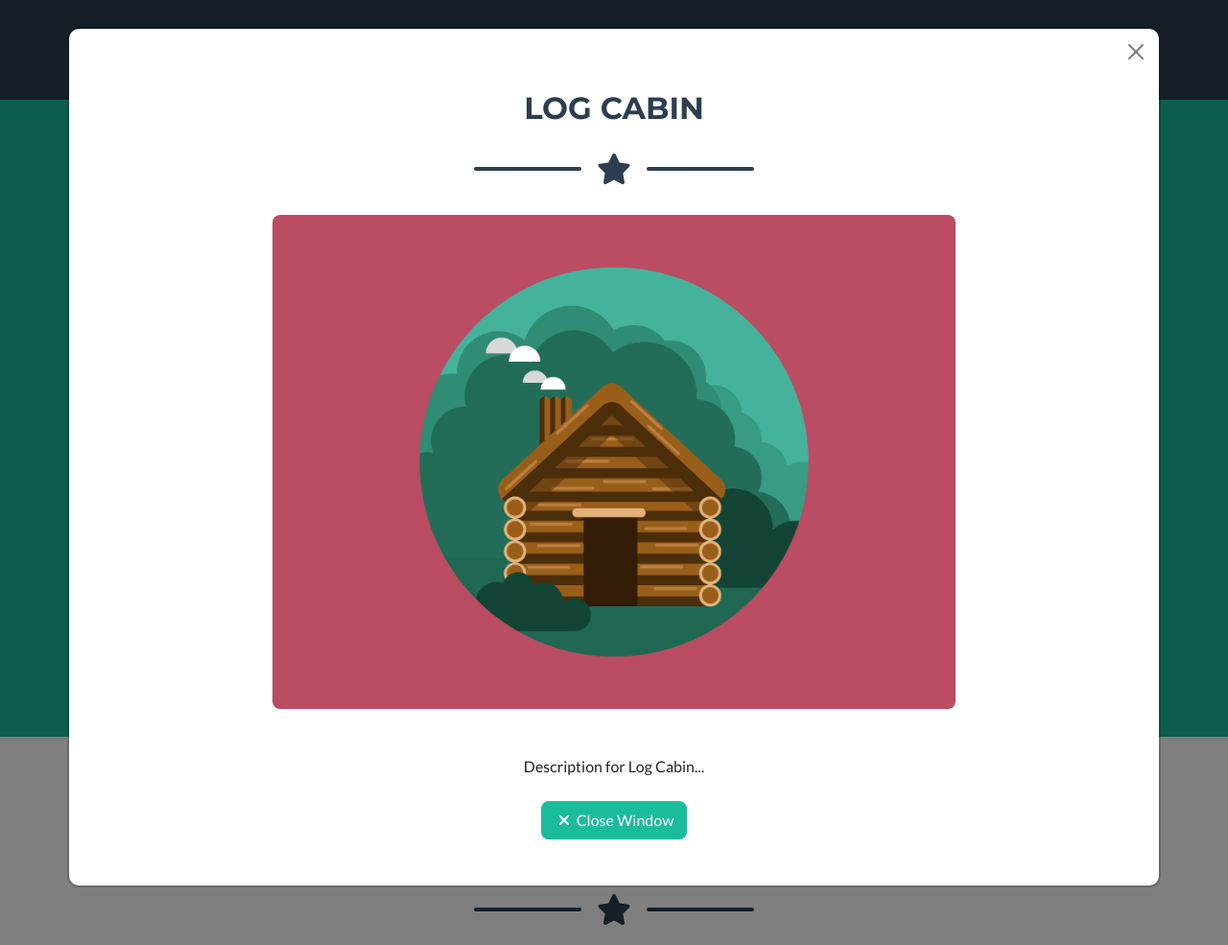
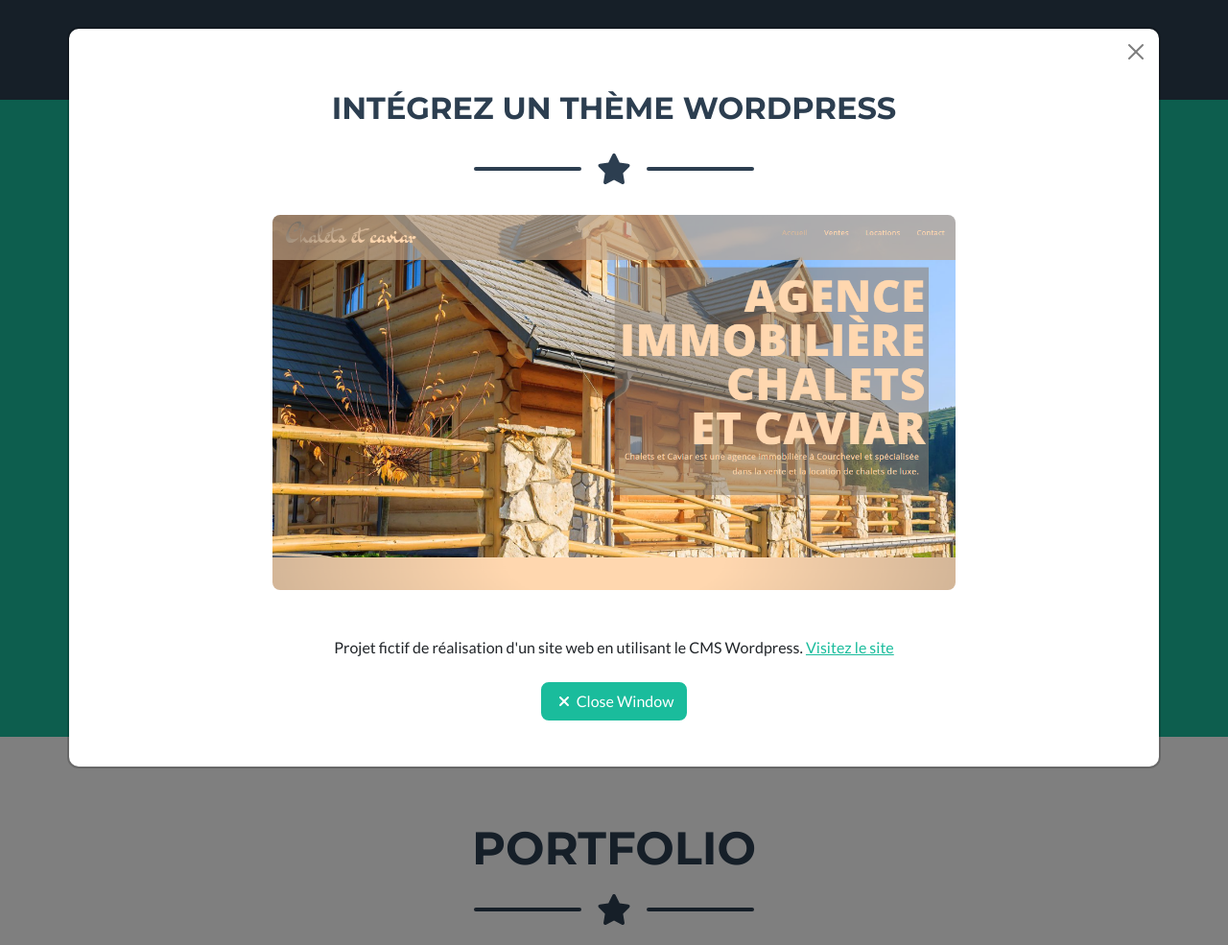
Before and after one commit to Adrien1988/OcProjectPhpBlog, a PHP site: page / in a window 1280 px wide, after a click that opens the changed part. Shown: the whole page at 96% size. Run offline with PHP 8.4, Linux system fonts and the light colour scheme; some libraries are stand-ins or nearby versions.

Commit message:
modification éléments portfolio

```diff
--- a/src/controllers/HomeController.php
+++ b/src/controllers/HomeController.php
@@ -44,9 +44,9 @@ class HomeController
     {
         // Définition des éléments du portfolio.
         $portfolio_items = [
-            ['modal_id' => 'portfolioModal1', 'image' => 'assets/img/portfolio/cabin.png'],
-            ['modal_id' => 'portfolioModal2', 'image' => 'assets/img/portfolio/cake.png'],
-            ['modal_id' => 'portfolioModal3', 'image' => 'assets/img/portfolio/circus.png'],
+            ['modal_id' => 'portfolioModal1', 'image' => 'assets/img/portfolio/pageAcceuilWordpress.png'],
+            ['modal_id' => 'portfolioModal2', 'image' => 'assets/img/portfolio/pageAccueilFilmsPleinAir.png'],
+            ['modal_id' => 'portfolioModal3', 'image' => 'assets/img/portfolio/ExpressFood_Delivery_Cyclist.png'],
             ['modal_id' => 'portfolioModal4', 'image' => 'assets/img/portfolio/game.png'],
             ['modal_id' => 'portfolioModal5', 'image' => 'assets/img/portfolio/safe.png'],
             ['modal_id' => 'portfolioModal6', 'image' => 'assets/img/portfolio/submarine.png'],
@@ -56,20 +56,20 @@ class HomeController
         $modals = [
             [
                 'id'          => 'portfolioModal1',
-                'title'       => 'Log Cabin',
-                'image'       => 'assets/img/portfolio/cabin.png',
-                'description' => 'Description for Log Cabin...'
+                'title'       => 'Intégrez un thème Wordpress',
+                'image'       => 'assets/img/portfolio/pageAcceuilWordpress.png',
+                'description' => 'Projet fictif de réalisation d\'un site web en utilisant le CMS Wordpress. <a href="https://www.chaletscaviar.fr" target="_blank">Visitez le site</a>'
             ],
             [
                 'id'          => 'portfolioModal2',
-                'title'       => 'Tasty Cake',
-                'image'       => 'assets/img/portfolio/cake.png',
-                'description' => 'Description for Tasty Cake...'
+                'title'       => 'Analyser les besoins de votre client pour son festival de films',
+                'image'       => 'assets/img/portfolio/pageAccueilFilmsPleinAir.png',
+                'description' => 'Projet fictif de réalisation d\'une solution digitale de communication pour une association. <a href="https://www.films-de-plein-air.org" target="_blank">Visitez le site</a>'
             ],
             [
                 'id'          => 'portfolioModal3',
                 'title'       => 'Circus Tent',
-                'image'       => 'assets/img/portfolio/circus.png',
+                'image'       => 'assets/img/portfolio/ExpressFood_Delivery_Cyclist.png',
                 'description' => 'Description for Circus Tent...'
             ],
             [
--- a/templates/partials/_modals.html.twig
+++ b/templates/partials/_modals.html.twig
@@ -24,7 +24,7 @@
 								<img
 								class="img-fluid rounded mb-5" src="{{ modal.image }}" alt="...">
 								<!-- Portfolio Modal - Text-->
-								<p class="mb-4">{{ modal.description }}</p>
+								<p class="mb-4">{{ modal.description|raw }}</p>
 								<button class="btn btn-primary" data-bs-dismiss="modal">
 									<i class="fas fa-xmark fa-fw"></i>
 									Close Window
```
Also changed, not shown: public/assets/img/portfolio/ExpressFood_Delivery_Cyclist.png (added), public/assets/img/portfolio/cabin.png (deleted), public/assets/img/portfolio/cake.png (deleted), public/assets/img/portfolio/circus.png (deleted), public/assets/img/portfolio/pageAcceuilWordpress.png (added), public/assets/img/portfolio/pageAccueilFilmsPleinAir.png (added).
